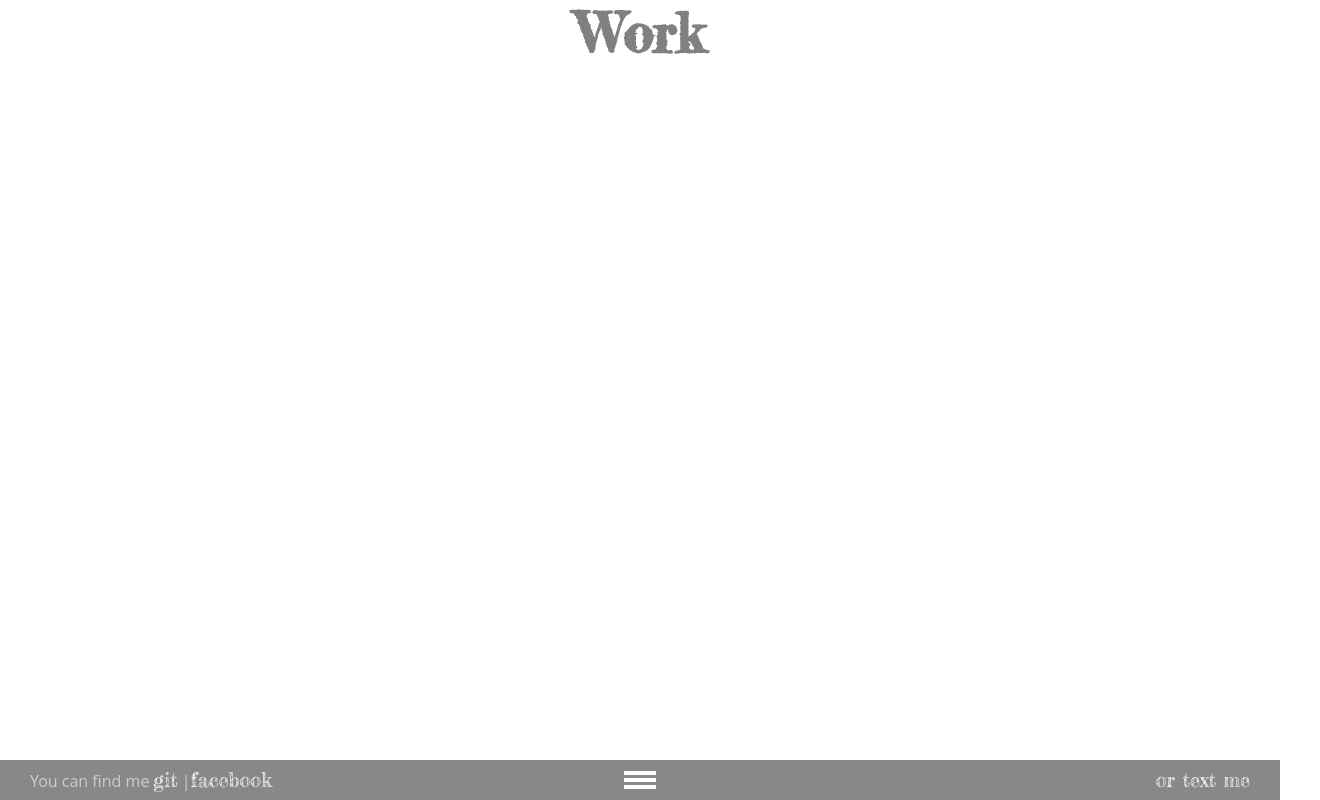
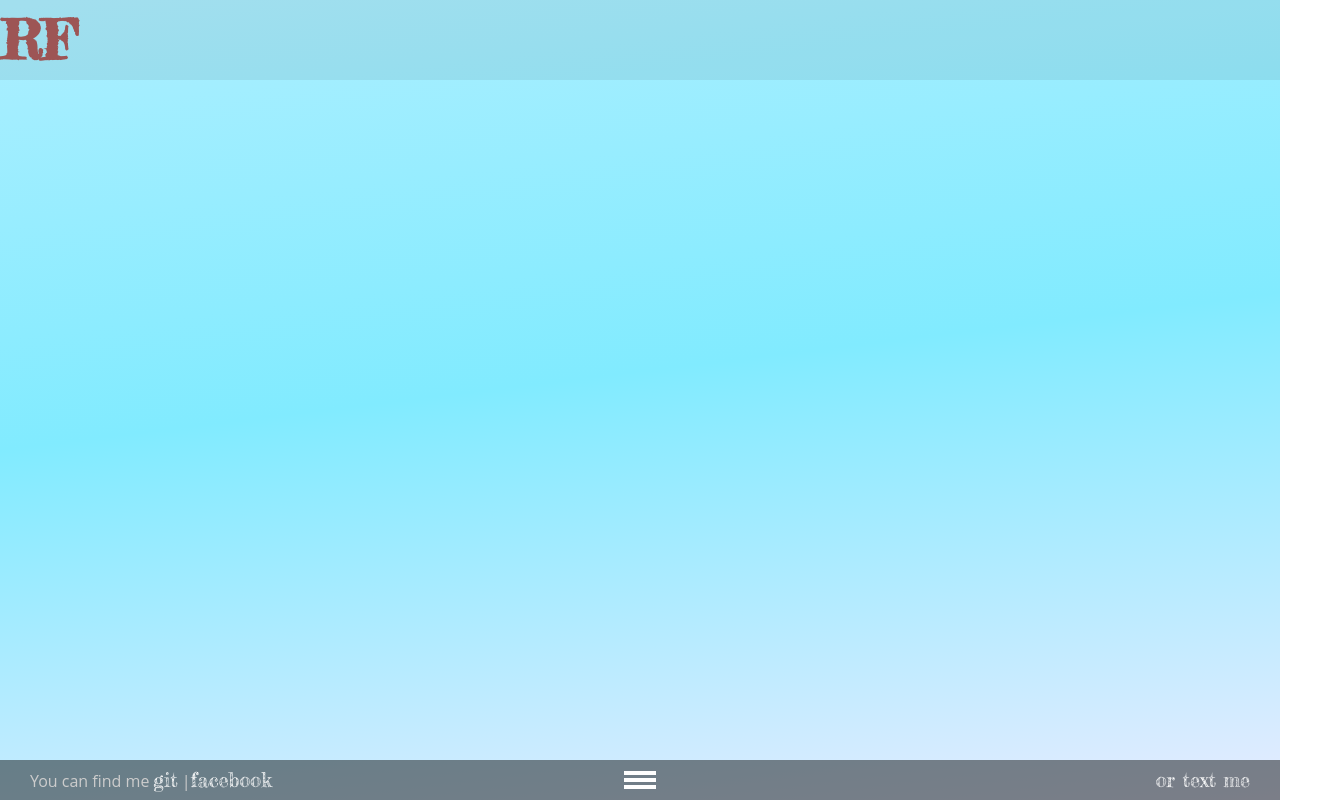
Before and after one commit to RomanFPL/my-profile, a website with bundled scripts: page src/index.html in a window 1280 px wide. Shown: the whole page, 1320 px wide, since content can reach past the window. Built offline with nearby package versions, Linux system fonts and the light colour scheme.

Commit message:
Create Abbr panel

```diff
--- /dev/null
+++ b/src/assets/sass/_intro.sass
@@ -0,0 +1,15 @@
+.intro
+    height: 100vh
+    background: rgb(174,239,255)
+    background: linear-gradient(173deg, rgba(174,239,255,1) 0%, rgba(129,235,255,1) 47%, rgba(230,235,255,1) 100%)
+    .wrap-abbr-panel
+        background: #00000011
+        height: 80px
+        .abbr-panel
+            display: flex
+            align-items: center
+            height: 100%
+            h1
+                color:#9D5555
+                font-size: 54px
+                font-family: "Fredericka the Great"
--- a/src/assets/sass/style.sass
+++ b/src/assets/sass/style.sass
@@ -1,15 +1,15 @@
 @import url("../css/font.css");
+@import "header";
+@import "intro";
 *
 	box-sizing: border-box
 	margin: 0
 	padding: 0
 	outline: none
+
 body
     overflow: hidden
-h1
-	color: grey
-	font-size: 54px
-	font-family: "Fredericka the Great"
-	text-align: center
 
-@import "header";
+.container
+	width: 1320px
+	margin: 0 auto
--- a/src/index.html
+++ b/src/index.html
@@ -9,7 +9,6 @@
     <script defer src="script.js"></script>
 </head>
 <body>
-    <h1>Work</h1>
     <header class="header-bottom">
         <nav>
             <ul class="descr-profile">
@@ -25,5 +24,12 @@
             </ul>
         </nav>
     </header>
+    <section class="intro">
+        <div class="wrap-abbr-panel">
+            <div class="abbr-panel container">
+                <h1>RF</h1>
+            </div>
+        </div>
+    </section>
 </body>
 </html>
```
Also changed, not shown: src/assets/css/style.min.css.
